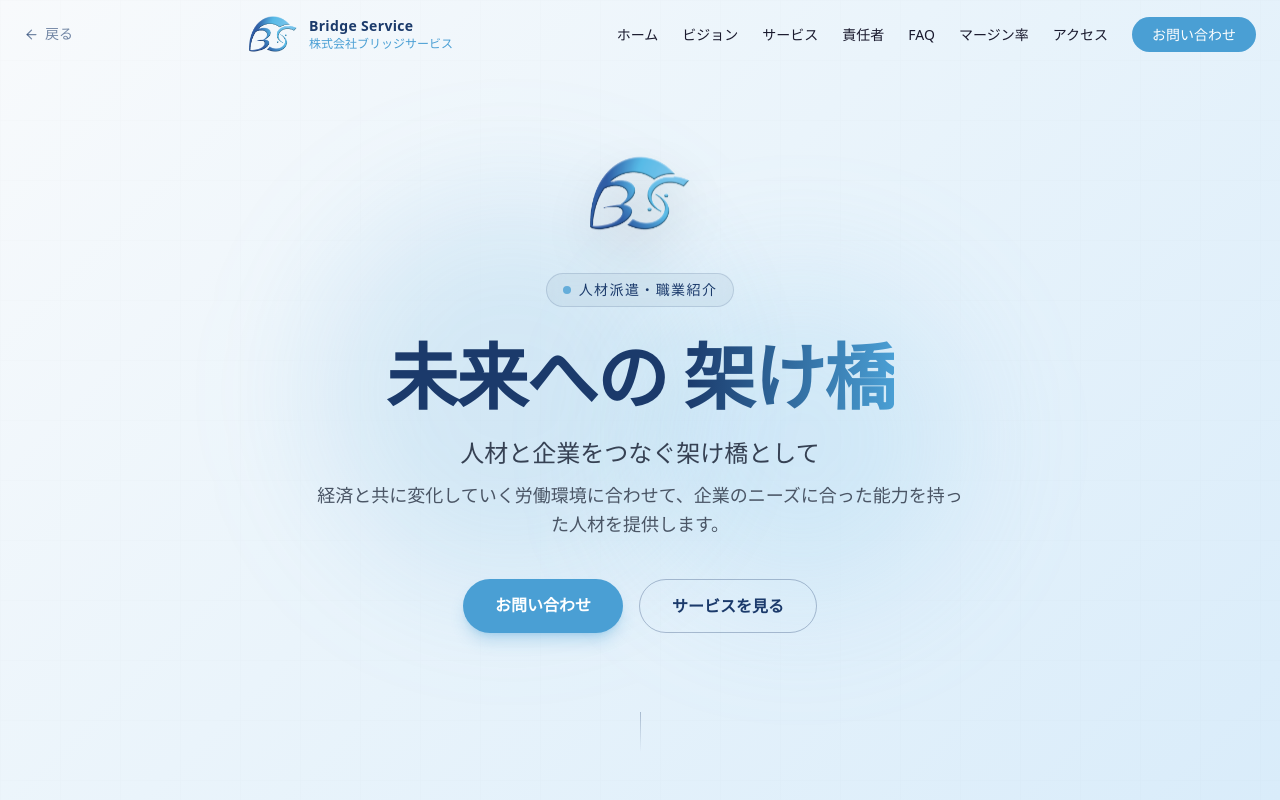
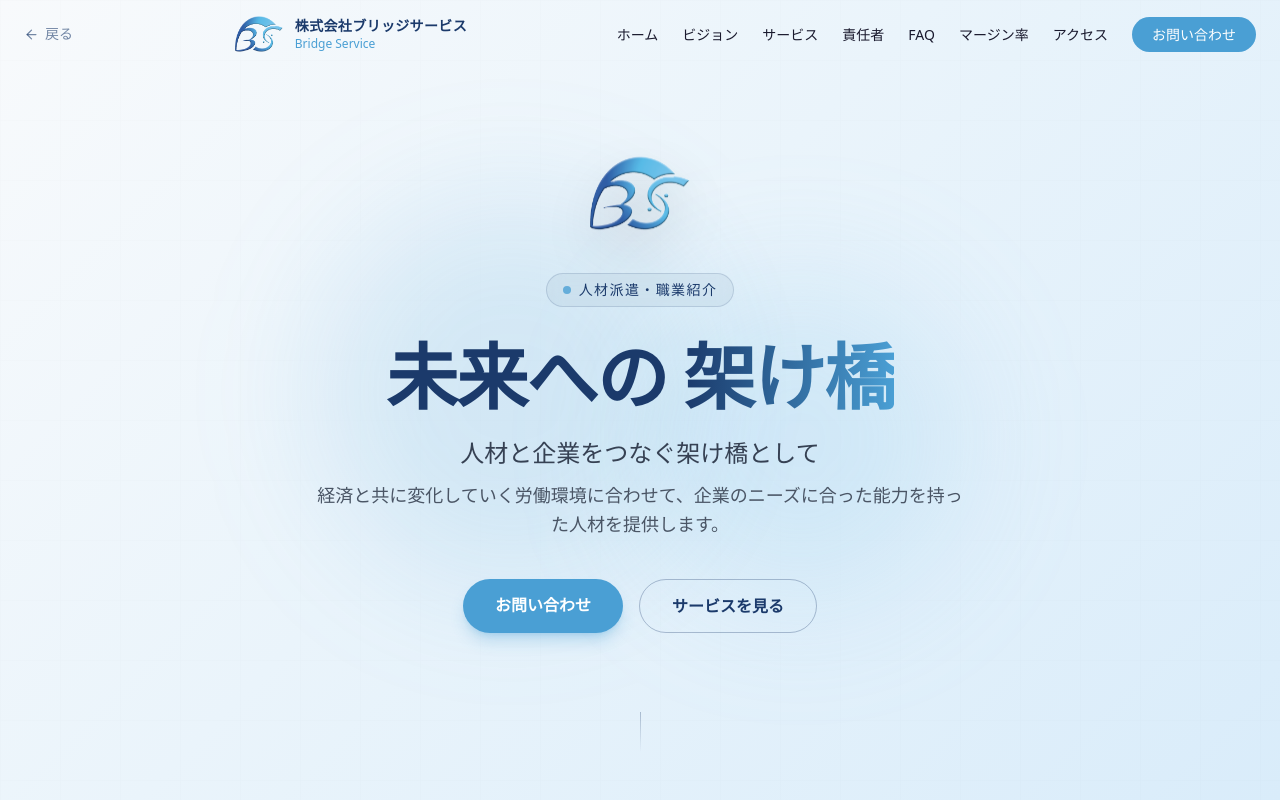
Before and after one commit to Bridge-dev-1/pagina_bridge, a Next.js app: page /empresa in a window 1280 px wide. Shown: the top 800 px of the page. Built offline with nearby package versions, Linux system fonts and the light colour scheme.

Commit message:
Navbar: swap order of Japanese/English company name text

```diff
--- a/src/components/Navbar.tsx
+++ b/src/components/Navbar.tsx
@@ -84,10 +84,10 @@ export default function Navbar({ mode }: { mode?: "empresa" }) {
           />
           <div className="leading-tight">
             <p className="font-bold text-sm tracking-wide text-[#1B3A6B]">
-              Bridge Service
+              株式会社ブリッジサービス
             </p>
             <p className="text-xs text-[#4A9FD4]">
-              株式会社ブリッジサービス
+              Bridge Service
             </p>
           </div>
         </a>
```
